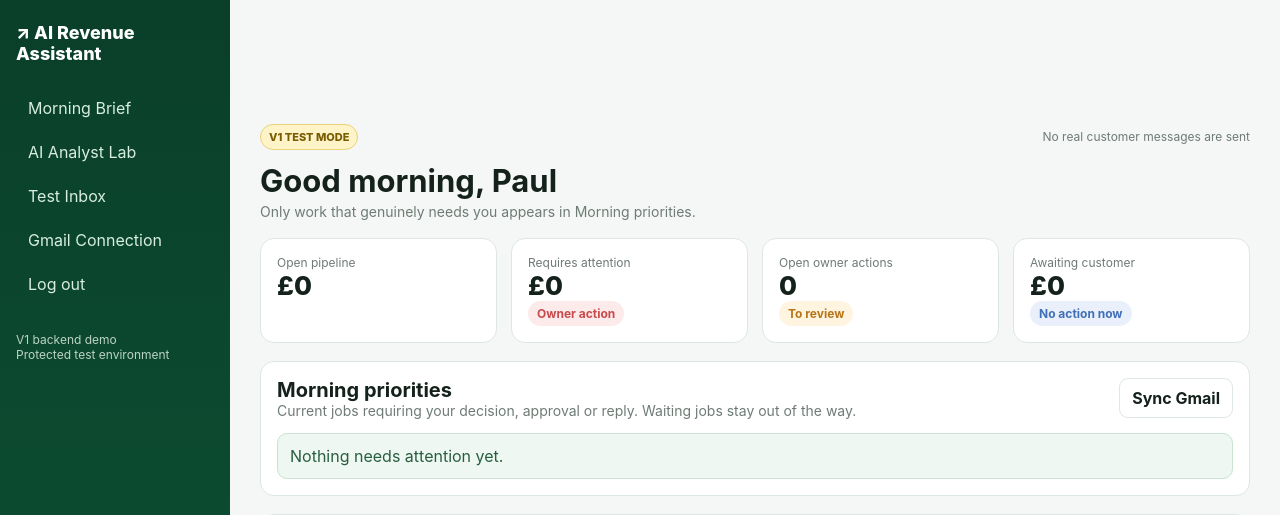
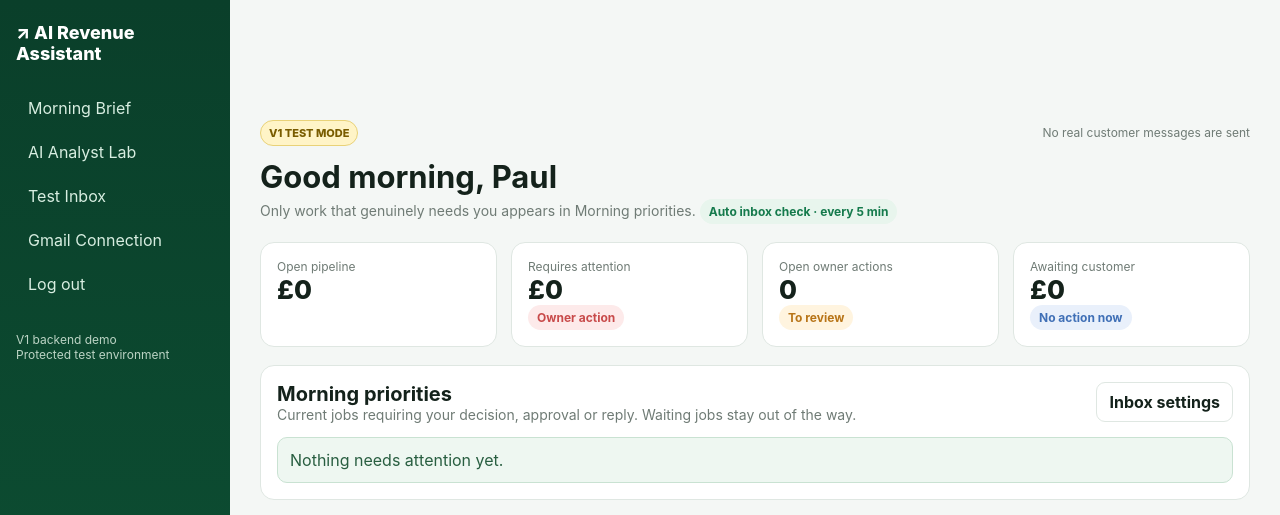
Before and after one commit to paulmcdonagh001-png/ai-revenue-assistant, a Flask app: page / in a window 1280 px wide. Shown: the top 515 px of the page. Run offline with Flask 3, Linux system fonts and the light colour scheme; the visitor is signed in with stand-in values (Sample User, id 1); data that the repository does not hold is empty; some libraries are stand-ins or nearby versions.

Commit message:
Show automatic inbox monitoring on Morning Brief

```diff
--- a/templates/index.html
+++ b/templates/index.html
@@ -1,6 +1,6 @@
 {% extends "layout.html" %}{% block content %}
 <h1>Good morning, Paul</h1>
-<div class="sub">Only work that genuinely needs you appears in Morning priorities.</div>
+<div class="sub">Only work that genuinely needs you appears in Morning priorities. <span class="pill green">Auto inbox check · every 5 min</span></div>
 <div class="cards">
 <div class="card"><div class="label">Open pipeline</div><div class="value">{{ money(metrics.open) }}</div></div>
 <div class="card"><div class="label">Requires attention</div><div class="value">{{ money(metrics.needs) }}</div><span class="pill red">Owner action</span></div>
@@ -9,7 +9,7 @@
 </div>
 
 <div class="card" style="margin-bottom:18px">
-<div style="display:flex;justify-content:space-between;align-items:center;gap:16px"><div><h2 style="margin:0">Morning priorities</h2><div class="sub">Current jobs requiring your decision, approval or reply. Waiting jobs stay out of the way.</div></div><a class="btn" href="/gmail">Sync Gmail</a></div>
+<div style="display:flex;justify-content:space-between;align-items:center;gap:16px"><div><h2 style="margin:0">Morning priorities</h2><div class="sub">Current jobs requiring your decision, approval or reply. Waiting jobs stay out of the way.</div></div><a class="btn" href="/gmail">Inbox settings</a></div>
 <div style="margin-top:14px">
 {% for p in priorities %}
 <a href="/opportunity/{{p.opp.id}}" class="priority-row">
```
